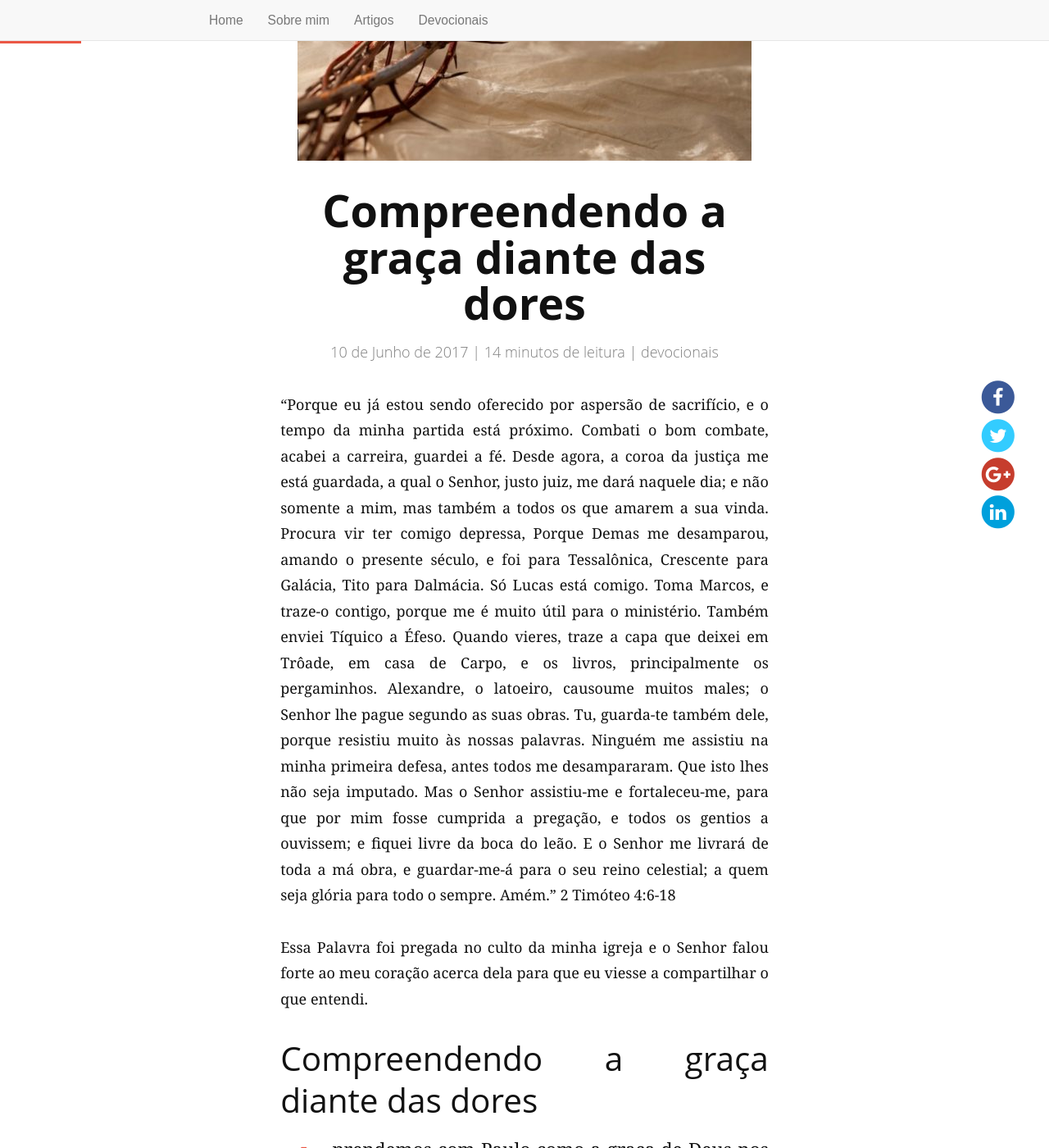
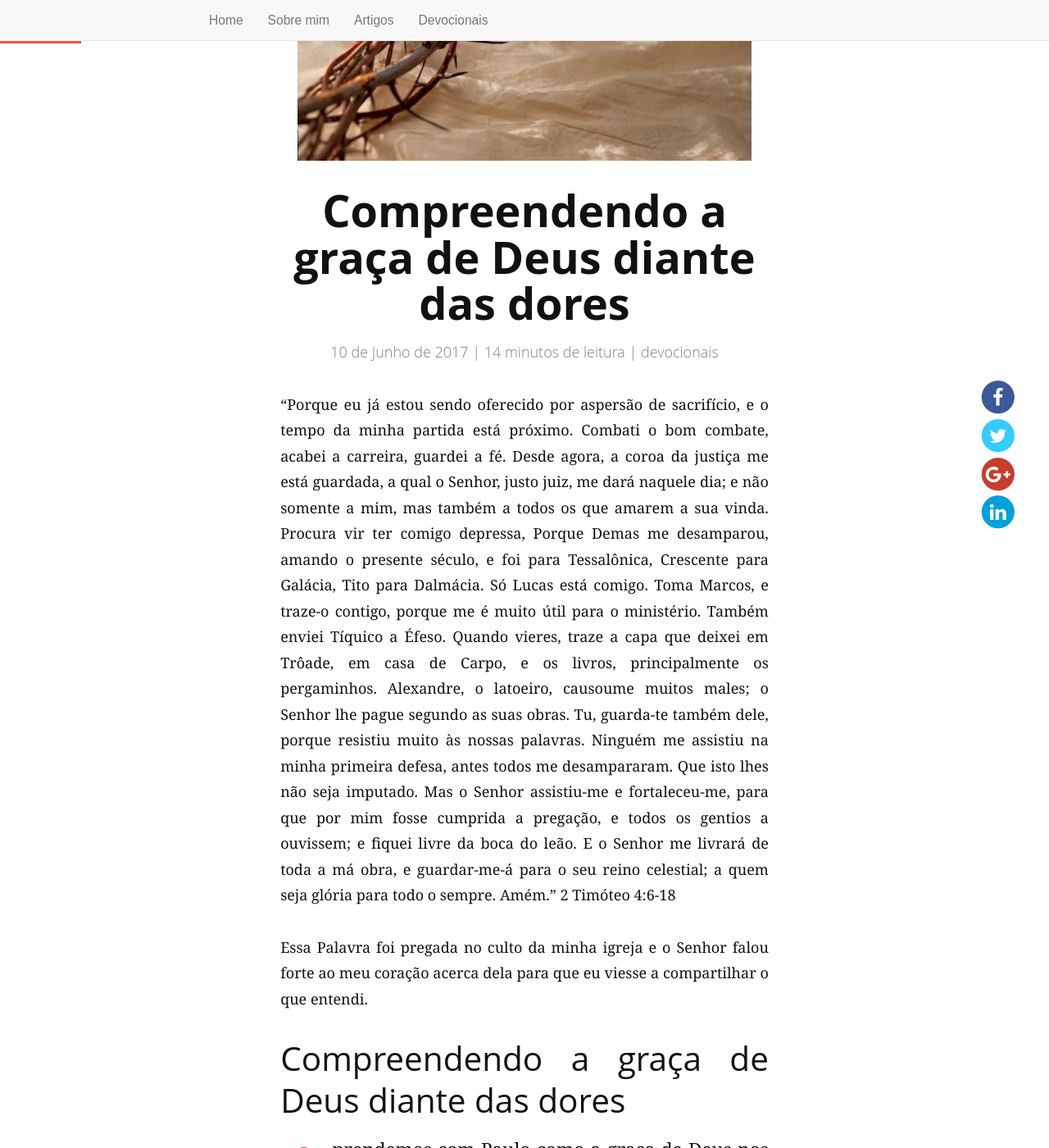
Before and after one commit to eltonsantos/eltonsantos.github.io, a Jekyll site: the page built from _posts/2017-06-10-compreendendo-a-graca-de-deus-diante-das-dores.md, in a window 1280 px wide and 1400 px high, scrolled down 341 px. Shown: the whole window at 82% size. Built offline with Jekyll 4.4.1, drawn with Linux system fonts in a browser that asks for light colours; nearby versions of some CDN libraries; comment, search, counter and statistics services are not loaded.

Commit message:
Article: Compreendendo a graça de Deus diante das dores

```diff
--- a/_posts/2017-06-10-compreendendo-a-graca-de-deus-diante-das-dores.md
+++ b/_posts/2017-06-10-compreendendo-a-graca-de-deus-diante-das-dores.md
@@ -1,11 +1,11 @@
 ---
 layout: post
-title: Compreendendo a graça diante das dores
+title: Compreendendo a graça de Deus diante das dores
 categories: devocionais
 image: coroa-cristo.jpg
 logo: coroa-cristo.jpg
-description: Compreendendo a graça diante das dores - 2 Timóteo 4:6-18
-url: https://eltonsantos.github.io/devocionais/compreendendo-a-graca-diante-das-dores/
+description: Compreendendo a graça de Deus diante das dores - 2 Timóteo 4:6-18
+url: https://eltonsantos.github.io/devocionais/compreendendo-a-graca-de-deus-diante-das-dores/
 author: Elton Santos
 comments: true
 ---
@@ -27,7 +27,7 @@ E o Senhor me livrará de toda a má obra, e guardar-me-á para o seu reino cele
 
 Essa Palavra foi pregada no culto da minha igreja e o Senhor falou forte ao meu coração acerca dela para que eu viesse a compartilhar o que entendi.
 
-## Compreendendo a graça diante das dores
+## Compreendendo a graça de Deus diante das dores
 
 <p class="intro"><span class="dropcap">A</span>prendemos com Paulo como a graça de Deus nos ajuda nos momentos de aflição e angustia. Devemos entender que <b class="red">a graça de Deus não nos livra do sofrimento</b>, pois Paulo foi perseguido em Tessalonica, açoitado em Macedonia, acusado e espancado em Jerusalém, sofre um naufragio em Mileto, picado por uma cobra venenosa na ilha de Malta, apedrejado quase até a morte em Listra, expulso de Antioquia, passou fome e sede em Corinto, foi preso e decapitado por Nero em Roma, e em meio a tantas tribulações que Paulo sofreu, essa graca o fortalece e nos fortalece para suporta-las e que fez Paulo dizer em Gálatas 6:17: "Eu trago no meu corpo as marcas de Jesus".</p>
 
```
